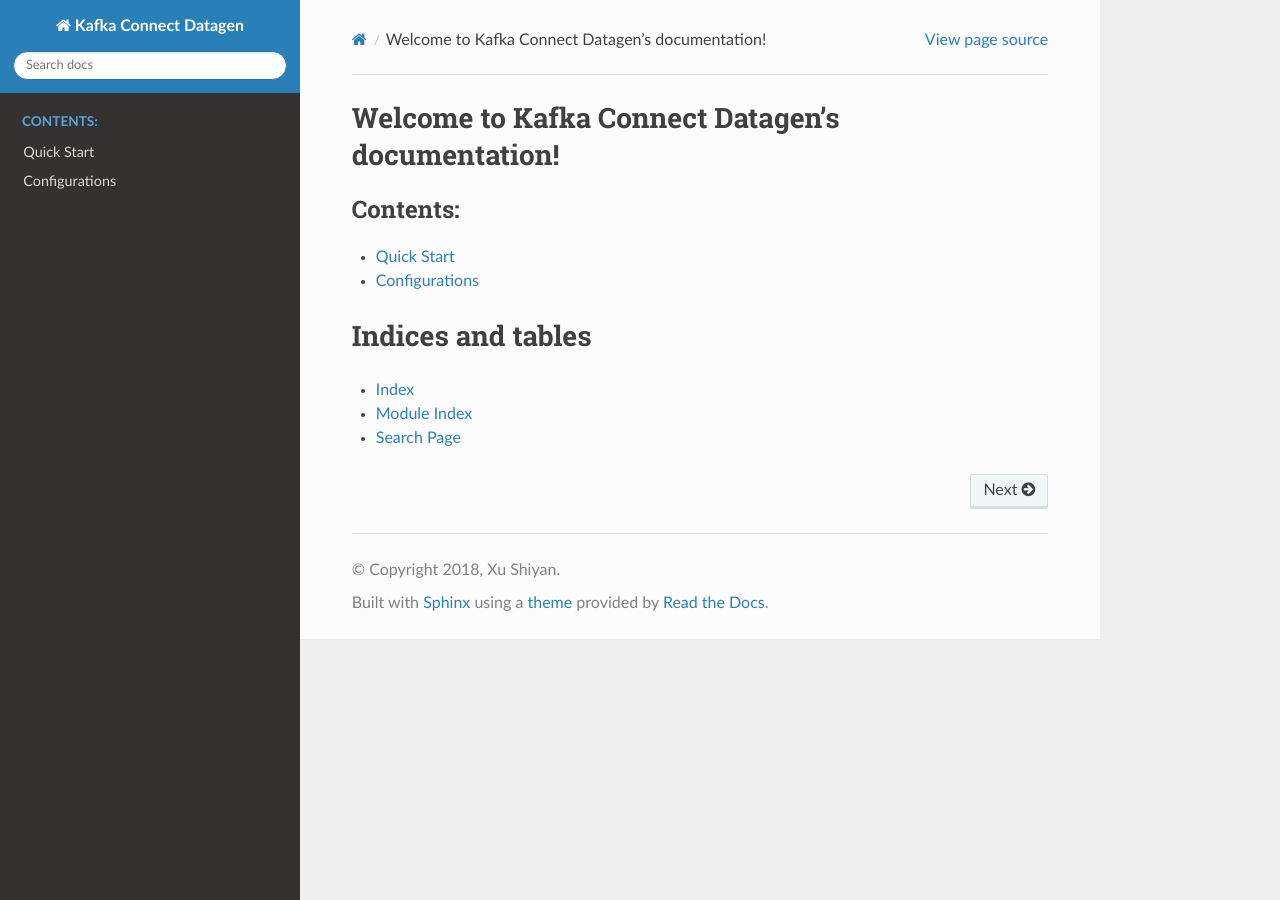
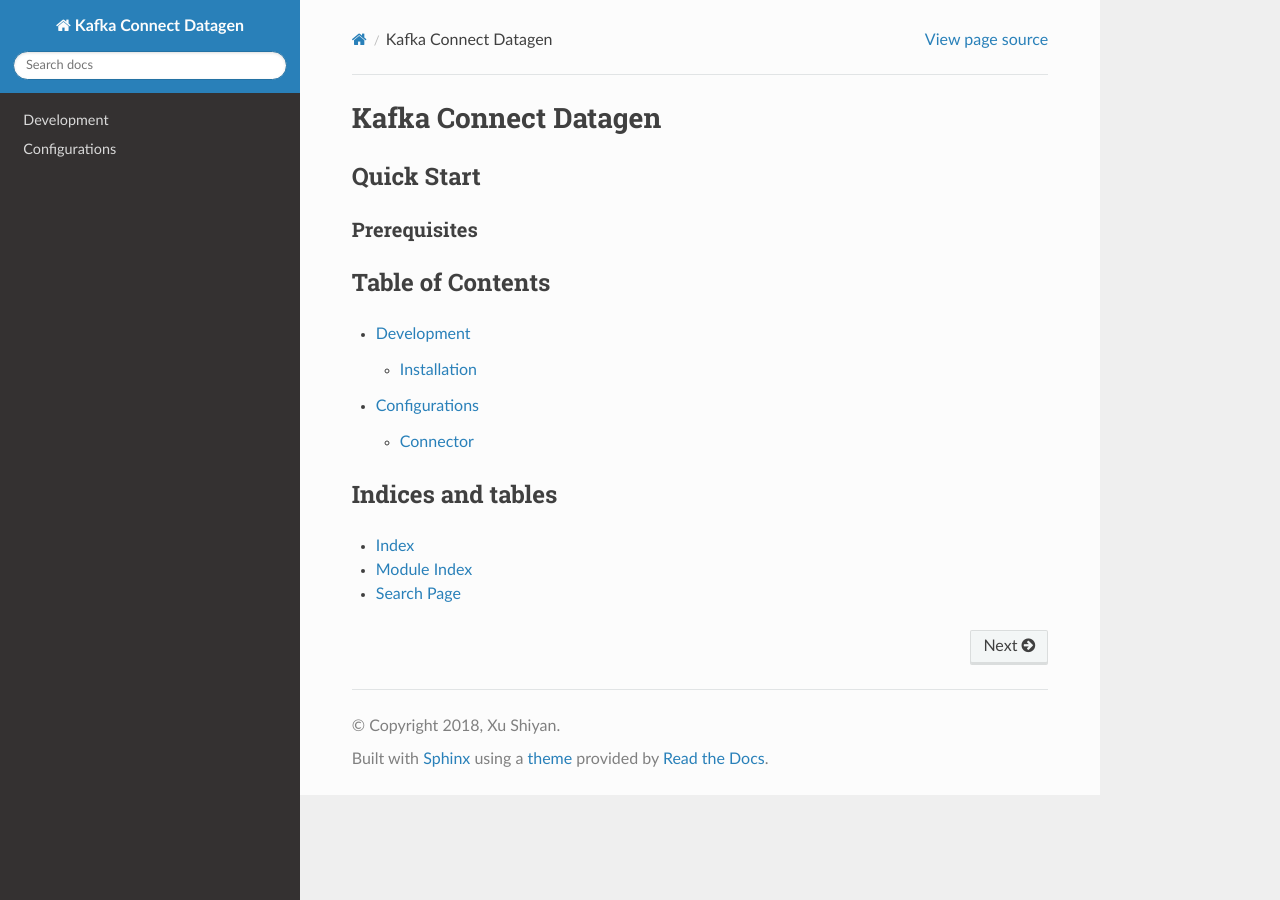
Before and after one commit to xushiyan/kafka-connect-datagen, a Sphinx documentation site: the page built from docs/index.rst, in a window 1280 px wide. Built offline with Sphinx 7.4.7 and the Read the Docs theme 2.0.0, drawn with Linux system fonts in a browser that asks for light colours.

Commit message:
Restructure docs and add quickstart example

```diff
--- a/docs/configurations.rst
+++ b/docs/guide_configurations.rst
@@ -1,7 +1,8 @@
+**************
 Configurations
-==============
+**************
 
 Connector
-#########
+=========
 
 .. include:: connector-configs.rst
--- a/docs/quickstart.rst
+++ b/docs/guide_development.rst
@@ -1,11 +1,12 @@
-Quick Start
-===========
+***********
+Development
+***********
 
 Installation
-############
+============
 
 Build from Source
-*****************
+-----------------
 
 * Import as Maven project
 * Generate the jar file
--- a/docs/index.rst
+++ b/docs/index.rst
@@ -3,15 +3,20 @@
    You can adapt this file completely to your liking, but it should at least
    contain the root `toctree` directive.
 
-Welcome to Kafka Connect Datagen's documentation!
-=================================================
+#####################
+Kafka Connect Datagen
+#####################
+
+.. include:: link_quickstart.rst
+
+Table of Contents
+=================
 
 .. toctree::
-   :caption: Contents:
-   :titlesonly:
+   :maxdepth: 2
 
-   quickstart.rst
-   configurations.rst
+   guide_development.rst
+   guide_configurations.rst
 
 
 
--- /dev/null
+++ b/docs/link_quickstart.rst
@@ -0,0 +1 @@
+.. include:: ../example/quickstart/README.rst
```
Also changed, not shown: README.md (+1 -1 lines), example/quickstart/README.rst (added), 3 other files.
